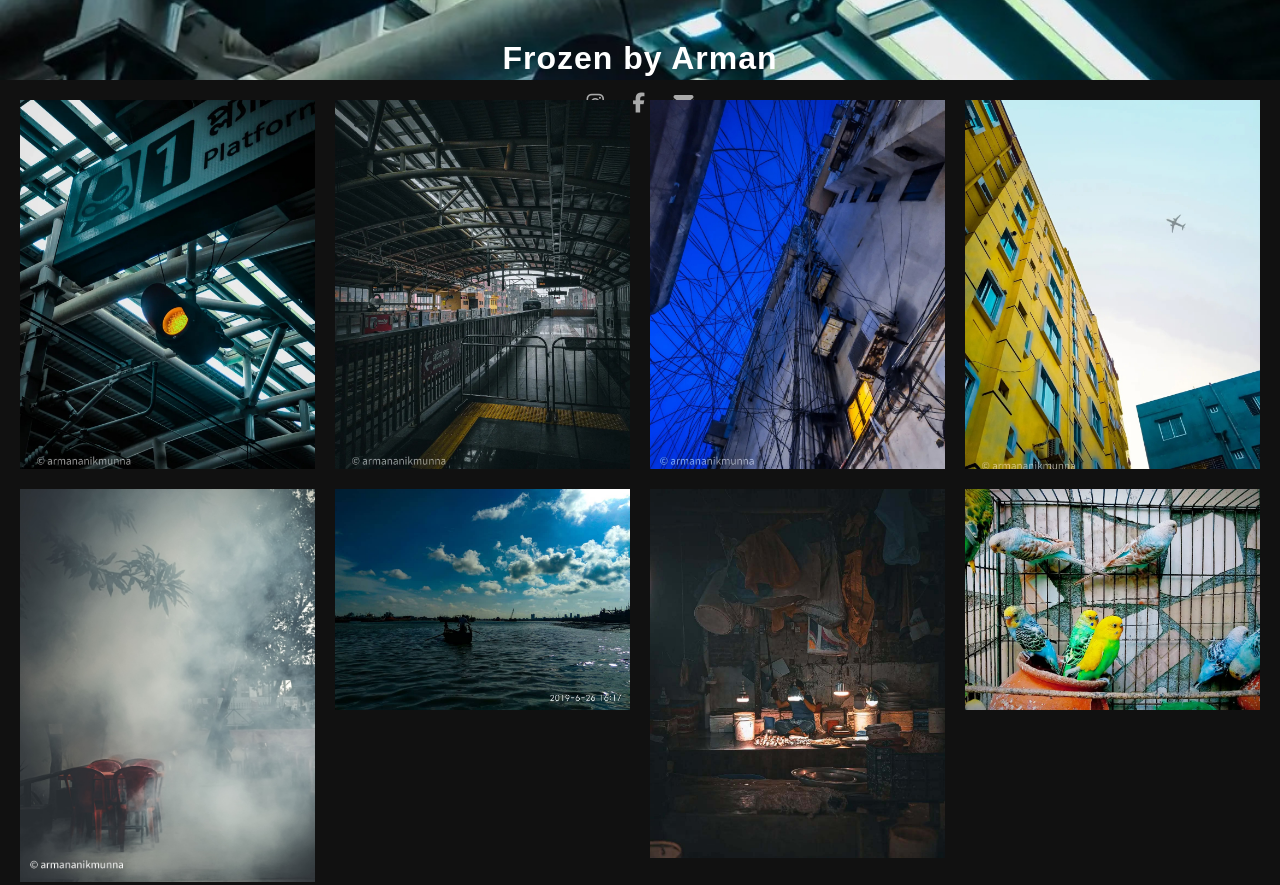
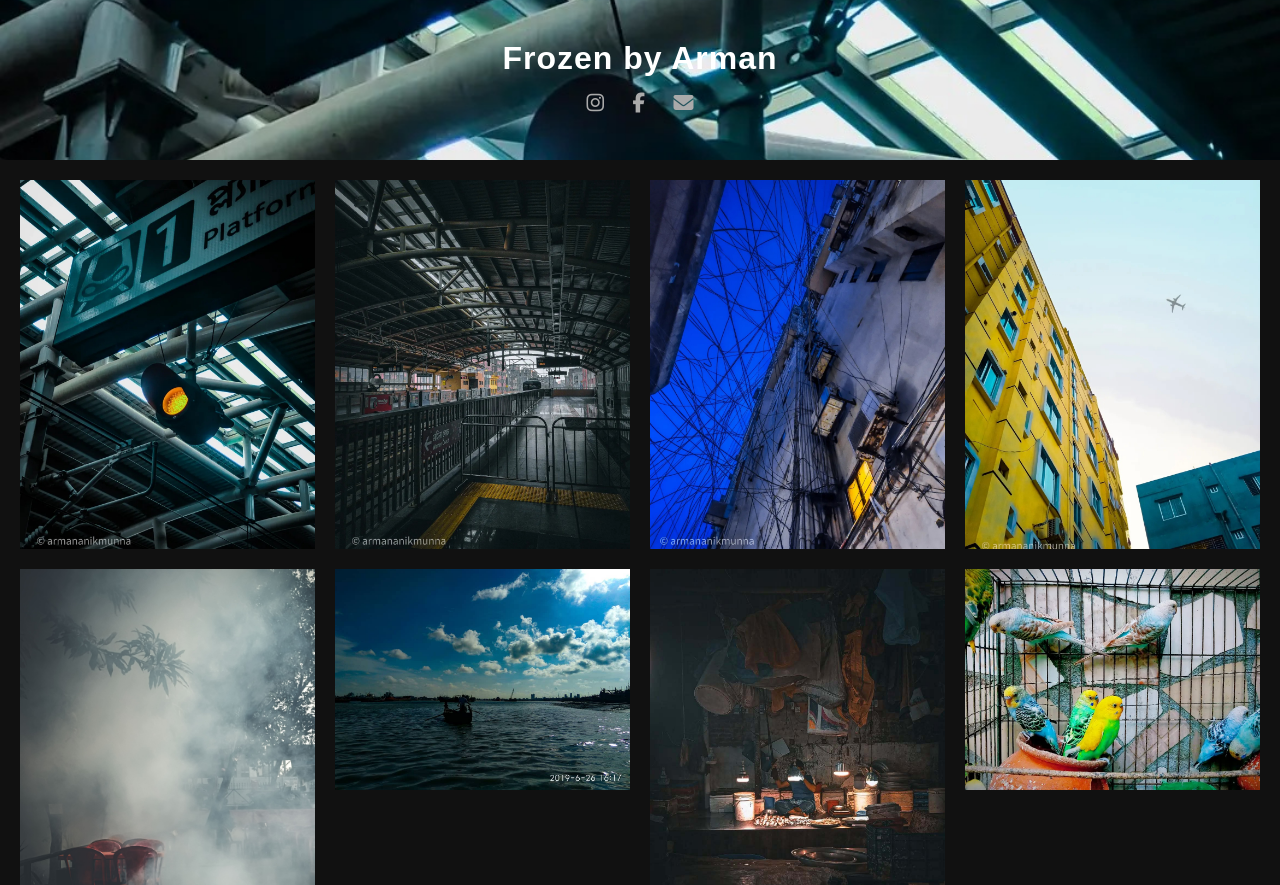
Before and after one commit to armananikmunna/Frozen-by-Arman, a plain HTML site: page index.html in a window 1280 px wide. Shown: the top 885 px of the page. Drawn offline with Linux system fonts and the light colour scheme.

Commit message:
Update style.css

```diff
--- a/style.css
+++ b/style.css
@@ -11,7 +11,7 @@ body {
 }
 
 header {
-  height: 10vh;
+  height: 20vh;
   background-image: url("images/header.jpg");
   background-size: cover;
   background-position: center;
```
